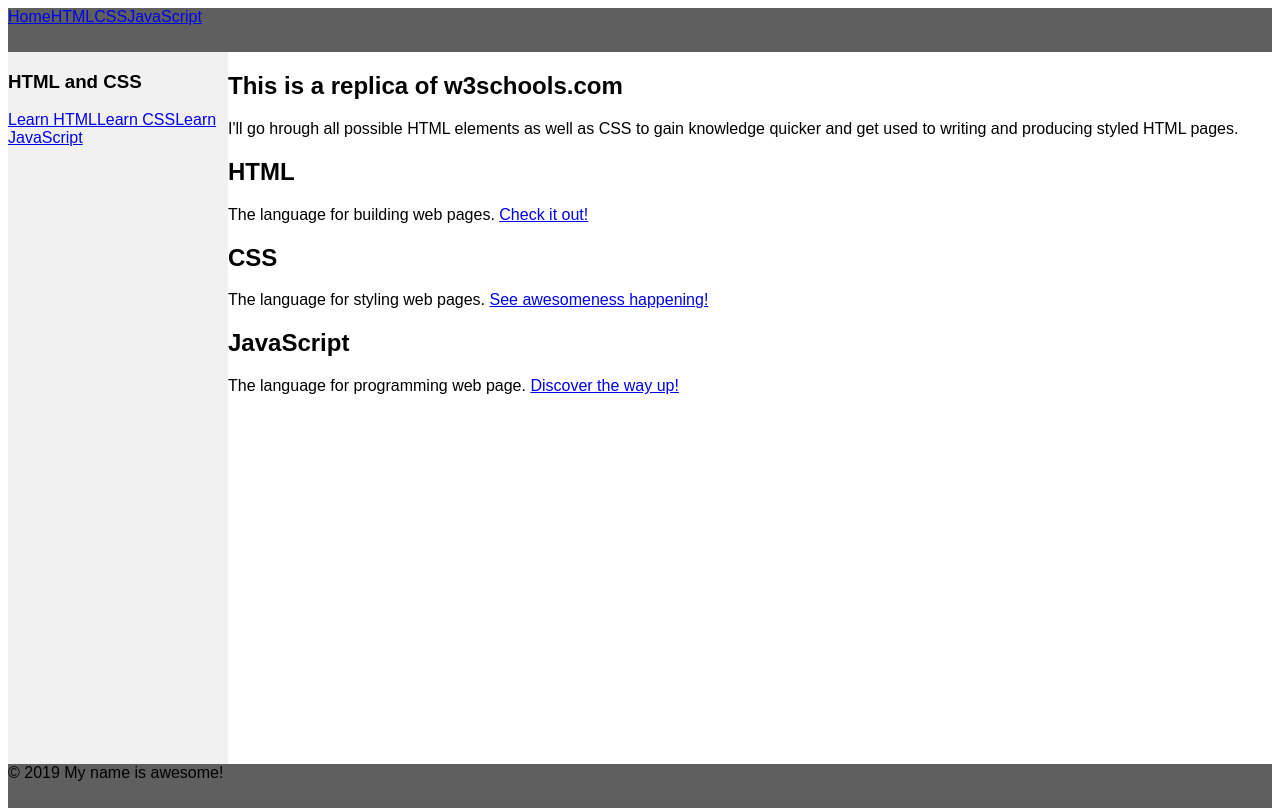
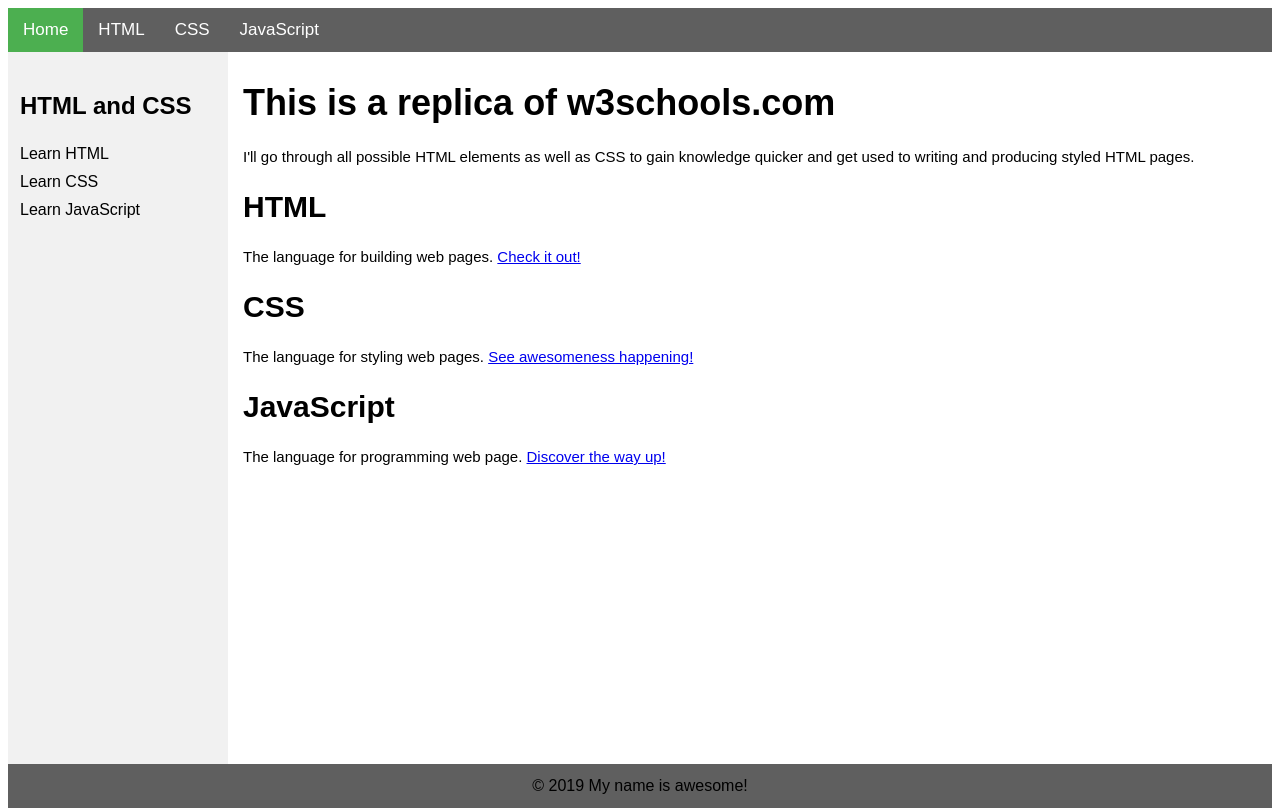
Before and after one commit to robertcosmin/w3schools-replica, a website: page src/index.pug in a window 1280 px wide. Drawn offline with nearby package versions, Linux system fonts and the light colour scheme; files that its build step writes are made by us from their sources.

Commit message:
finished adding out content and styling it

```diff
--- a/src/index.pug
+++ b/src/index.pug
@@ -6,20 +6,14 @@ html
         link(rel="stylesheet", href="style.css")
     body
         header
-            a(href="/") Home
+            a.current(href="/") Home
             a(href="/html") HTML
             a(href="/css") CSS
             a(href="/javascript") JavaScript
 
-        nav
-            h3 HTML and CSS
-            a(href="/html") Learn HTML
-            a(href="/css") Learn CSS
-            a(href="/javascript") Learn JavaScript
-
         article
             h1 This is a replica of w3schools.com
-            p I'll go hrough all possible HTML elements as well as CSS to gain knowledge quicker and get used to writing and producing styled HTML pages.
+            p I'll go through all possible HTML elements as well as CSS to gain knowledge quicker and get used to writing and producing styled HTML pages.
             h2 HTML
             p The language for building web pages. #[a(href="/html") Check it out!]
             h2 CSS
@@ -27,4 +21,10 @@ html
             h2 JavaScript
             p The language for programming web page. #[a(href="/javascript") Discover the way up!]
 
-        footer &copy; 2019 My name is awesome!
+        nav
+          h3 HTML and CSS
+          a(href="/html") Learn HTML
+          a(href="/css") Learn CSS
+          a(href="/javascript") Learn JavaScript
+
+footer &copy; 2019 My name is awesome!
--- a/src/style.scss
+++ b/src/style.scss
@@ -1,3 +1,5 @@
+@import 'reset';
+
 :root {
   --color-scorpion: #5f5f5f;
   --color-white: #fff;
@@ -50,3 +52,90 @@ footer {
 nav {
   background-color: var(--color-seashell);
 }
+
+header {
+  a {
+    color: var(--color-white);
+    text-decoration: none;
+    padding: 0 15px;
+    line-height: 44px;
+    font-size: 17px;
+    display: inline-block;
+    &.current {
+      background-color: var(--color-fruit-salad);
+    }
+    &:hover {
+      background-color: var(--color-black);
+    }
+  }
+}
+
+nav {
+  padding-top: 20px;
+
+  h3,
+  a {
+padding: 5px 12px;
+  }
+
+  a {
+    color: var(--color-black);
+    text-decoration: none;
+    display: inline-block;
+    width: 100%;
+
+    &:hover {
+      background-color: var(--color-scorpion);
+      color: var(--color-white)
+    }
+  }
+}
+
+footer {
+  display: flex;
+  justify-content: center;
+  align-items: center;
+}
+
+article {
+  padding: 15px;
+
+  p {
+    margin: 15px 0;
+    font-size: 15px;
+    line-height: 36px;
+  }
+}
+
+h1,
+h2,
+h3,
+h4,
+h5,
+h6 {
+  margin: 15px 0;
+}
+
+h1 {
+  font-size: 36px;
+}
+
+h2 {
+  font-size: 30px;
+}
+
+h3 {
+  font-size: 24px;
+}
+
+h4 {
+  font-size: 20px;
+}
+
+h5 {
+  font-size: 18px;
+}
+
+h6 {
+  font-size: 16px;
+}
```
Also changed, not shown: src/reset.scss (added).
